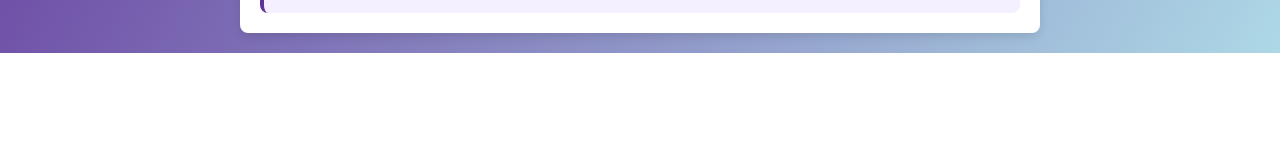
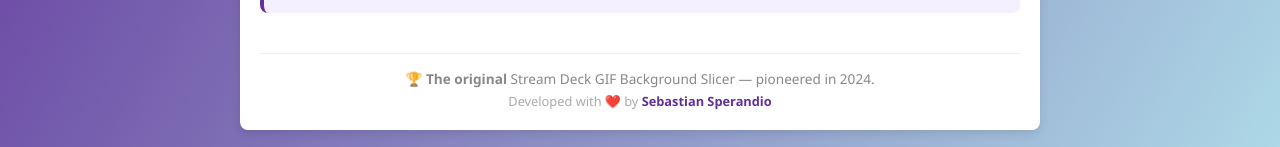
Before and after one commit to sebastiansperandio/Stream-Deck-BG, a Next.js app: page / in a window 1280 px wide. Shown: the part 1365-1512 px from the top of the page. Before the commit the page ends 1418 px from the top, so only its background shows below. Built offline with nearby package versions, Linux system fonts and the light colour scheme.

Commit message:
Add author branding and pioneer attribution to UI and README

```diff
--- a/src/components/UploadForm.tsx
+++ b/src/components/UploadForm.tsx
@@ -348,6 +348,25 @@
                     </div>
                 </div>
             </div>
+
+            {/* Footer / Branding */}
+            <div style={{
+                textAlign: 'center',
+                marginTop: '30px',
+                paddingTop: '15px',
+                borderTop: '1px solid #eee',
+                width: '100%',
+            }}>
+                <p style={{ fontSize: '0.85rem', color: '#888', marginBottom: '4px' }}>
+                    🏆 <strong>The original</strong> Stream Deck GIF Background Slicer — pioneered in 2024.
+                </p>
+                <p style={{ fontSize: '0.8rem', color: '#aaa' }}>
+                    Developed with ❤️ by{' '}
+                    <a href="mailto:sebastiansperandio@gmail.com" style={{ color: '#623198', fontWeight: 'bold', textDecoration: 'none' }}>
+                        Sebastian Sperandio
+                    </a>
+                </p>
+            </div>
         </div>
     );
 }
```
Also changed, not shown: 1 other file (tests, documents, lock files or other folders).
